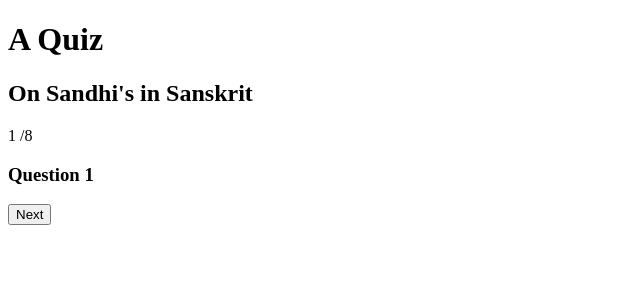
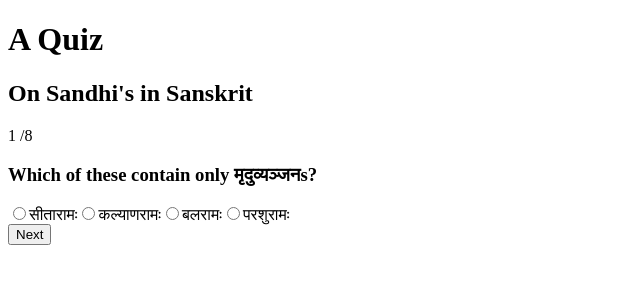
Before and after one commit to vipranarayan14/vquiz-react, a React (Create React App) app: page / in a window 1280 px wide. Both pictures are taken after a click on the button "Start". Shown: the top 300 px of the page, without its empty margins (0-640 px from the left). Built offline with nearby package versions, Linux system fonts and the light colour scheme.

Commit message:
add question and choices feature.

```diff
--- a/src/App.js
+++ b/src/App.js
@@ -20,8 +20,8 @@ export class App extends React.Component {
       quizState: 'begin',
       questionState: '',
       score: 0,
-      question: '',
-      choices: []
+      question: quizData.questions[0].question,
+      choices: quizData.questions[0].choices
     };
 
     this.handleStartClick = this.handleStartClick.bind(this);
@@ -66,13 +66,19 @@ export class App extends React.Component {
 
     this.setState(prevState => {
 
-      if (this.state.currQuestionNo !== 1)
+      const currQuestionNo = prevState.currQuestionNo - 1;
+
+      if (this.state.currQuestionNo !== 1) {
 
         return {
 
-          currQuestionNo: prevState.currQuestionNo - 1
+          currQuestionNo,
+          question: this.state.quizData.questions[currQuestionNo].question,
+          choices: this.state.quizData.questions[currQuestionNo].choices
 
         }
+
+      }
 
     });
 
@@ -84,13 +90,19 @@ export class App extends React.Component {
 
     this.setState(prevState => {
 
-      if (this.state.currQuestionNo !== this.state.totalQuestions)
+      const currQuestionNo = prevState.currQuestionNo + 1;
+
+      if (this.state.currQuestionNo !== this.state.totalQuestions) {
 
         return {
 
-          currQuestionNo: prevState.currQuestionNo + 1
+          currQuestionNo,
+          question: this.state.quizData.questions[currQuestionNo].question,
+          choices: this.state.quizData.questions[currQuestionNo].choices
 
         }
+
+      }
 
     });
 
@@ -138,7 +150,12 @@ export class App extends React.Component {
           totalQuestions={this.state.totalQuestions}
         />
 
-        <QuizContent />
+        <QuizContent
+          quizState={this.state.quizState}
+          currQuestionNo={this.state.currQuestionNo}
+          question={this.state.question}
+          choices={this.state.choices}
+        />
 
         <QuizNav
           quizState={this.state.quizState}
--- a/src/components/QuizContent.js
+++ b/src/components/QuizContent.js
@@ -1,5 +1,31 @@
 import React from 'react';
+import PropTypes from 'prop-types';
 
-export const QuizContent = () => (
-  <h3>Question 1</h3>
-);
+export const QuizContent = props =>
+
+  (props.quizState === 'progress' || props.quizState === 'check') &&
+
+  <div>
+    <h3>{props.question}</h3>
+    <div>
+      {props.choices.map((choice, index) => {
+        return (
+          <label key={index}>
+            <input type="radio" value={index + 1} />
+            {choice}
+          </label>
+        );
+      })}
+    </div>
+  </div>
+
+;
+
+QuizContent.propTypes = {
+
+  quizState: PropTypes.string.isRequired,
+  currQuestionNo: PropTypes.number.isRequired,
+  question: PropTypes.string.isRequired,
+  choices: PropTypes.array.isRequired
+
+};
```
